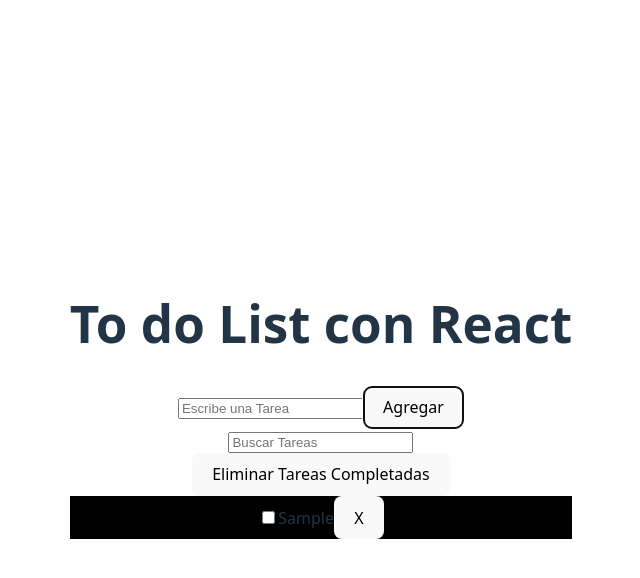
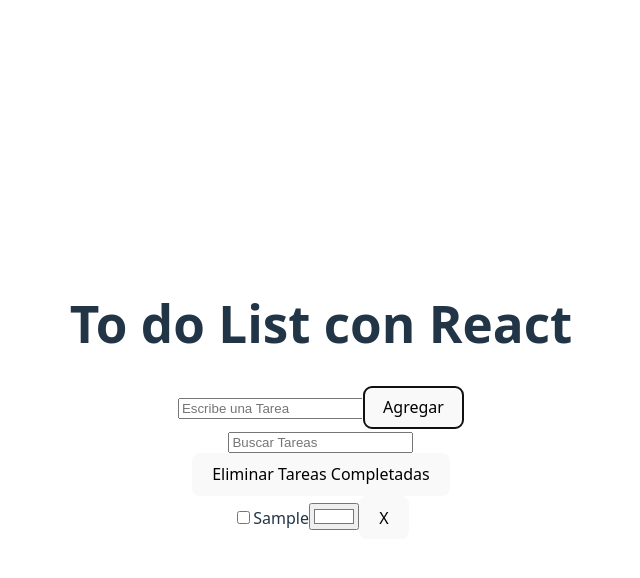
Before and after one commit to AlexFTF-art/To-Do-App-React, a React (Vite) app: page / in a window 1280 px wide. Both pictures are taken after typing "Sample" into the empty fields and a click on the button "Agregar". Shown: the top 578 px of the page, without its empty margins (319-959 px from the left). Built offline with nearby package versions, Linux system fonts and the light colour scheme.

Commit message:
selector de color

```diff
--- a/src/App.jsx
+++ b/src/App.jsx
@@ -48,6 +48,13 @@
     localStorage.setItem("tasks", JSON.stringify(updatedTasks));
   }
 
+  const changeColor = (id, color) => {
+    const updatedTasks = tasks.map(t =>
+      t.id === id ? {...t, color: color } : t);
+      setTasks(updatedTasks);
+      localStorage.setItem("tasks", JSON.stringify(updatedTasks));
+  }
+
   const orderedTasks = [...tasks].sort((a, b) => a.complete - b.complete);
   const filterTasks = orderedTasks.filter(t => t.text.toLowerCase().includes(filter.toLowerCase()));
 
@@ -82,6 +89,7 @@
             task={task}
             toggleComplete={toggleComplete}
             deleteTask={deleteTask}
+            changeColor={changeColor}
            />
           ))}
         </div>
--- a/src/components/TaskItem.jsx
+++ b/src/components/TaskItem.jsx
@@ -1,21 +1,28 @@
 
 
-const TaskItem = ({ task, toggleComplete, deleteTask }) => {
+const TaskItem = ({ task, toggleComplete, deleteTask, changeColor }) => {
   return (
     <div
       className={`task ${task.complete ? "completada" : ""}`}
-      style={{ backgroundColor: "#000000"}}
+      style={{ backgroundColor: task.color}}
     >
       <input
         type="checkbox"
         checked={task.complete}
         onChange={() => toggleComplete(task.id)}
       />
+
       <span onClick={() => toggleComplete(task.id)}
         style={{cursor: "pointer"}}
       >
         {task.text}
       </span>
+
+      <input
+        type="color"
+        value={task.color}
+        onChange={(e) => changeColor(task.id, e.target.value)}
+      />
 
       <button onClick={(e) => {
         e.stopPropagation();
```
